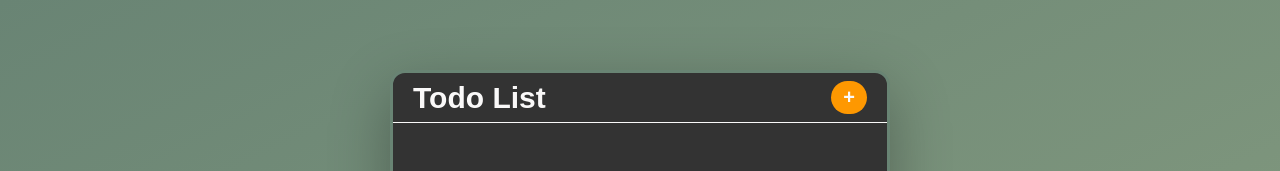
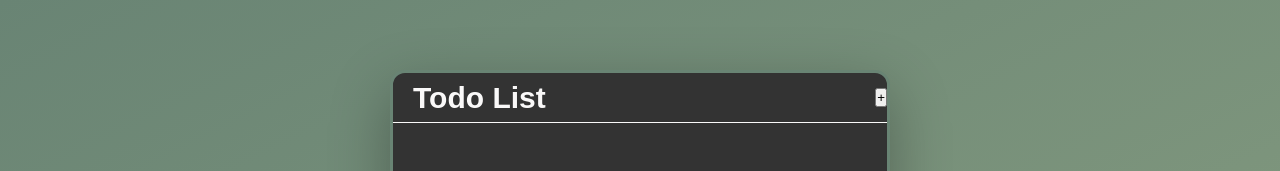
Before and after one commit to Sanjeev232/Todo-React, a React (Create React App) app: page / in a window 1280 px wide. Shown: the top 171 px of the page. Built offline with nearby package versions, Linux system fonts and the light colour scheme.

Commit message:
changed class

```diff
--- a/src/App.js
+++ b/src/App.js
@@ -2,15 +2,12 @@ import React, { Component } from "react";
 import "./App.css";
 
 class App extends Component {
-
-
-
   render() {
     return (
       <div className="container">
         <header className="header">
           <h1 className="main-heading">Todo List</h1>
-          <button className="add-button">+</button>
+          <button className="add-buttoon">+</button>
         </header>
       </div>
     );
```
